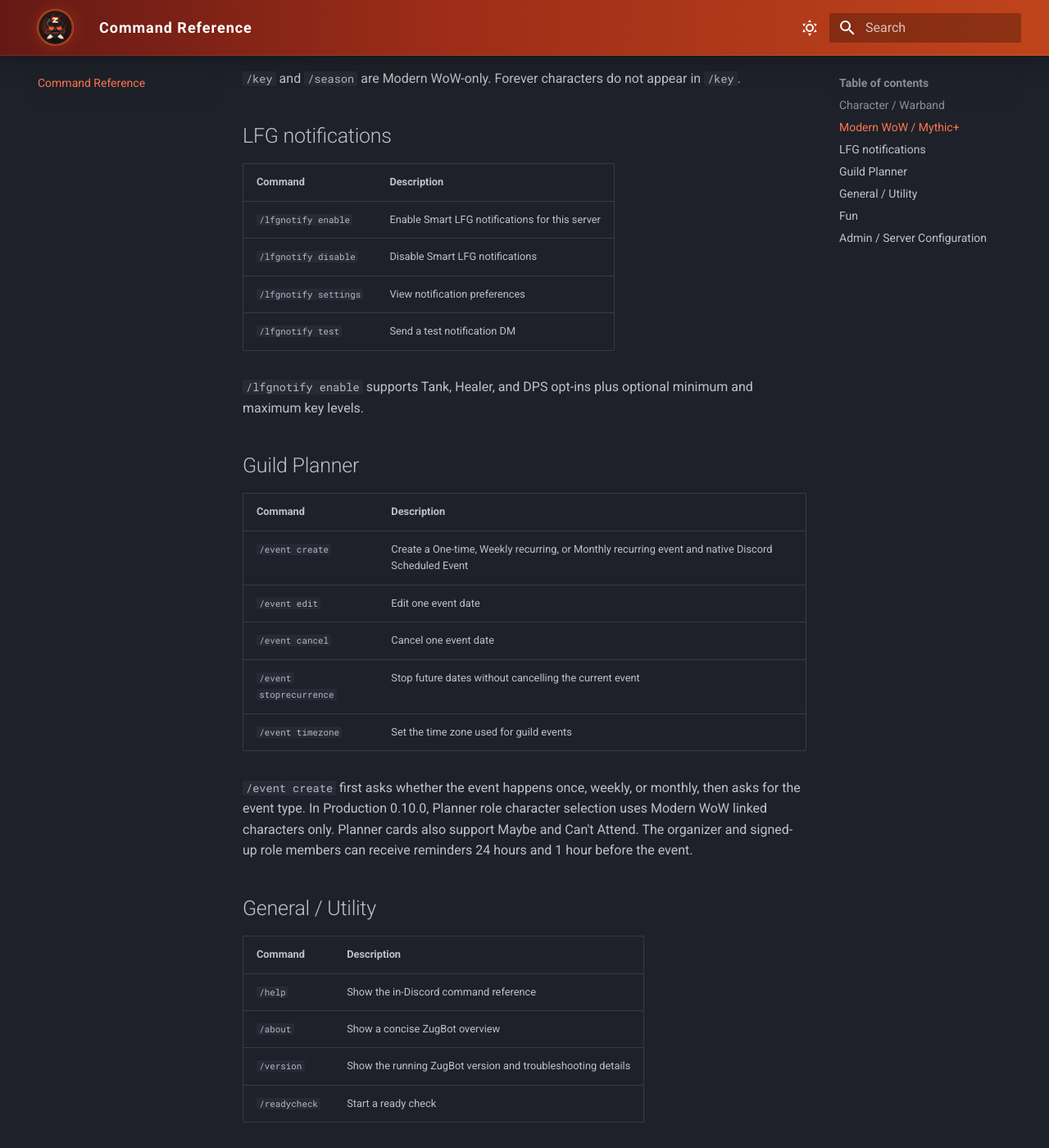
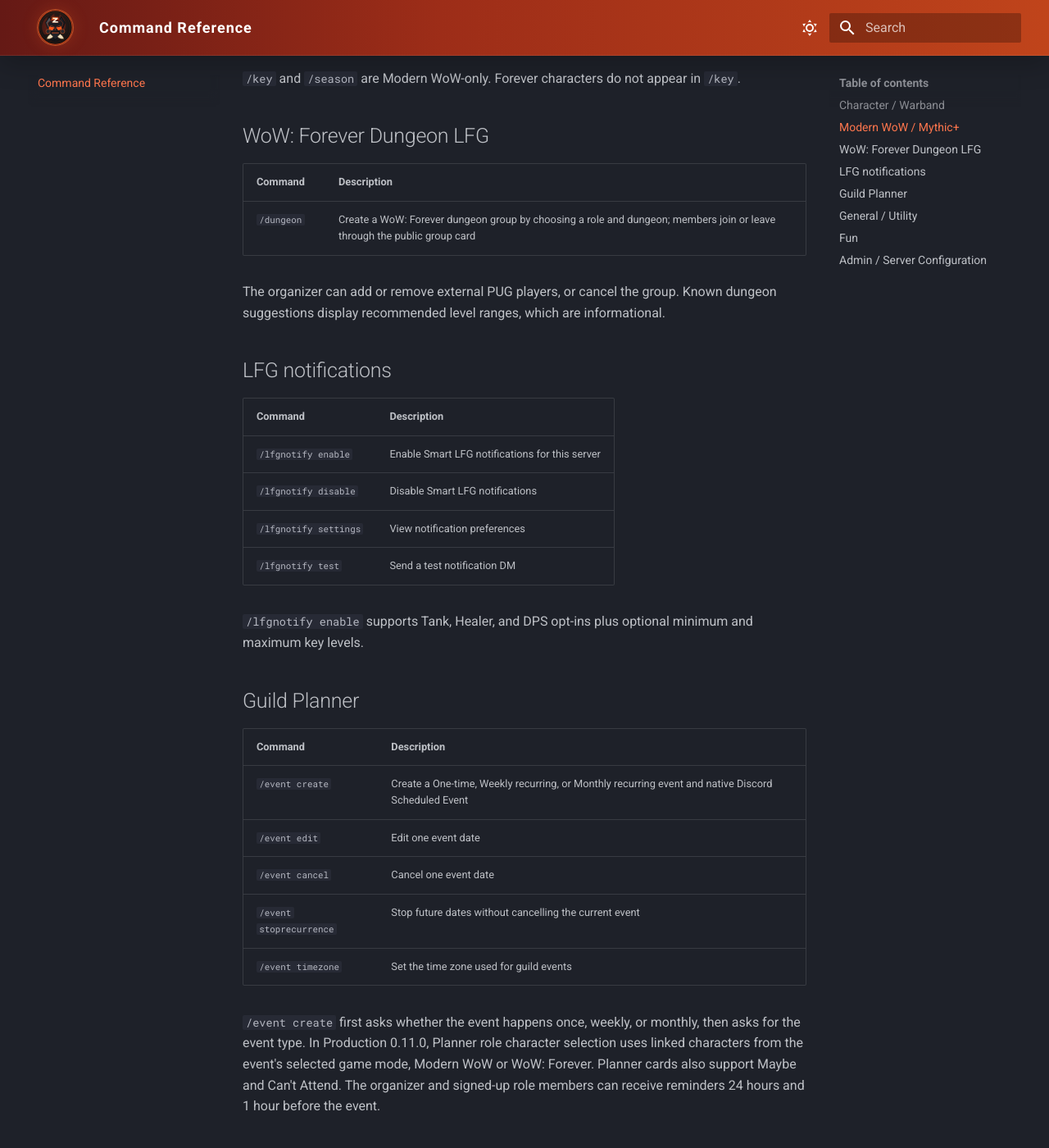
Before and after one commit to sthorne80/zugbot-site, an MkDocs documentation site: the page built from docs/commands.md, in a window 1280 px wide and 1400 px high, scrolled down 1319 px. Shown: the whole window at 82% size. Built offline with MkDocs 1.6.1 and Material for MkDocs 9.7.7, drawn with Linux system fonts in a browser that asks for light colours; some of the changed text lies outside the part shown.

Commit message:
docs: add Forever dungeon command and Planner behavior

```diff
--- a/docs/commands.md
+++ b/docs/commands.md
@@ -29,6 +29,14 @@
 
 `/key` and `/season` are Modern WoW-only. Forever characters do not appear in `/key`.
 
+## WoW: Forever Dungeon LFG
+
+| Command | Description |
+| --- | --- |
+| `/dungeon` | Create a WoW: Forever dungeon group by choosing a role and dungeon; members join or leave through the public group card |
+
+The organizer can add or remove external PUG players, or cancel the group. Known dungeon suggestions display recommended level ranges, which are informational.
+
 ## LFG notifications
 
 | Command | Description |
@@ -50,7 +58,7 @@
 | `/event stoprecurrence` | Stop future dates without cancelling the current event |
 | `/event timezone` | Set the time zone used for guild events |
 
-`/event create` first asks whether the event happens once, weekly, or monthly, then asks for the event type. In Production 0.10.0, Planner role character selection uses Modern WoW linked characters only. Planner cards also support Maybe and Can't Attend. The organizer and signed-up role members can receive reminders 24 hours and 1 hour before the event.
+`/event create` first asks whether the event happens once, weekly, or monthly, then asks for the event type. In Production 0.11.0, Planner role character selection uses linked characters from the event's selected game mode, Modern WoW or WoW: Forever. Planner cards also support Maybe and Can't Attend. The organizer and signed-up role members can receive reminders 24 hours and 1 hour before the event.
 
 ## General / Utility
 
@@ -82,4 +90,4 @@
 | `/debugdb` | Show saved-item and running-process counts for the current Discord server |
 | `/endkeys` | Close active Mythic+ groups in the current Discord server |
 
-Modern and WoW: Forever character linking, verification, profiles, Mains, and character management are released. `/key` remains the Modern Mythic+ flow. Forever dungeon grouping and Forever Planner character signups are not released in Production 0.10.0.
+Modern and WoW: Forever character linking, verification, profiles, Mains, and character management are released. `/key` remains the Modern Mythic+ flow, while `/dungeon` is the Forever dungeon-group flow. Forever event scheduling and character signups are available in Production 0.11.0.
```
